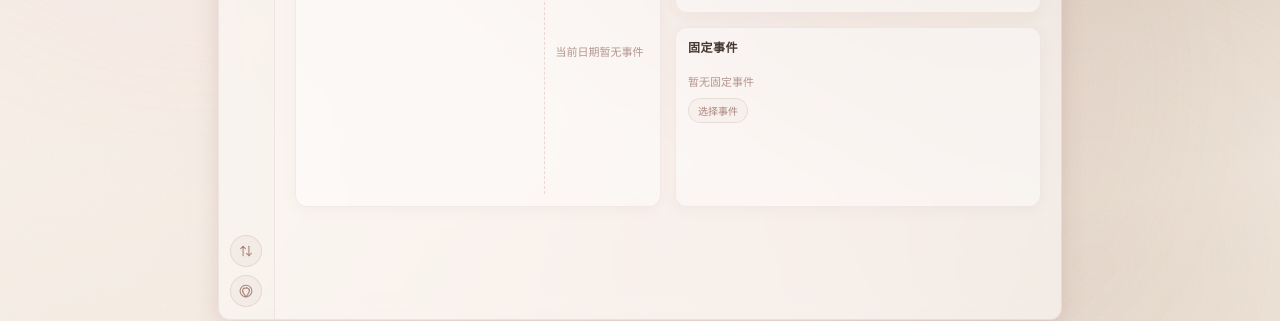
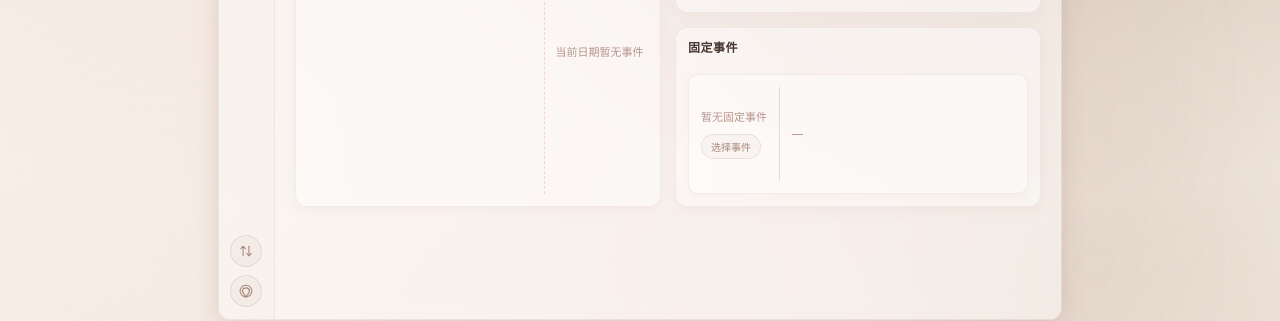
Before and after one commit to Yohilize/Memo-for-myself, a Vue app: page / in a window 1280 px wide. Shown: the part 416-737 px from the top of the page. Built offline with nearby package versions, Linux system fonts and the light colour scheme.

Commit message:
新增
新增固定事件侧边显示事件内容

```diff
--- a/src/components/dashboard/DashboardWidgetArea.vue
+++ b/src/components/dashboard/DashboardWidgetArea.vue
@@ -171,6 +171,18 @@ function pinnedTimeText(event: TimeEvent): string {
     case 'idea':
       return '灵感记录'
   }
+}
+
+const priorityLabelByPriority: Record<'low' | 'medium' | 'high', string> = {
+  low: '低',
+  medium: '中',
+  high: '高',
+}
+
+/** 提取固定事件右侧可展示的正文：idea 优先 content，其余统一展示 notes（无则为空串）。 */
+function pinnedBodyText(event: TimeEvent): string {
+  if (event.type === 'idea') return event.content || event.notes
+  return event.notes
 }
 
 function selectPinnedEvent(event: TimeEvent): void {
@@ -375,25 +387,18 @@ function onDragStart(widgetId: DashboardWidgetId, event: PointerEvent): void {
       </header>
 
       <div class="db-pinned-body">
-        <template v-if="pinnedEvent">
+        <div class="db-pinned-card">
+          <!-- 左列：事件标题 + 选择事件/取消固定。列宽由内容自适应，分割线随其右端定位 -->
+          <div class="db-pinned-left">
             <button
-            class="db-pinned-summary"
+              v-if="pinnedEvent"
+              class="db-pinned-titlebtn"
               type="button"
               :title="`${pinnedEvent.title} · 点击编辑`"
               @click="emit('edit-event', pinnedEvent)"
             >
               <span class="db-pinned-title">{{ pinnedEvent.title }}</span>
-            <span class="db-pinned-meta">
-              {{ pinnedDateText(pinnedEvent) }} · {{ pinnedTimeText(pinnedEvent) }}
-            </span>
-            <span class="db-pinned-meta">
-              {{ props.typeLabelByType[pinnedEvent.type] ?? pinnedEvent.type }}
-              <template v-if="pinnedEvent.type !== 'idea'">
-                · {{ statusLabelByStatus[pinnedDisplayStatus(pinnedEvent)] ?? pinnedDisplayStatus(pinnedEvent) }}
-              </template>
-            </span>
             </button>
-        </template>
             <div v-else class="db-pinned-empty">暂无固定事件</div>
             <div class="db-pinned-controls">
               <button
@@ -411,6 +416,39 @@ function onDragStart(widgetId: DashboardWidgetId, event: PointerEvent): void {
               >
                 取消固定
               </button>
+            </div>
+          </div>
+
+          <!-- 分割线：位置由左列内容宽度自适应，不写死固定比例 -->
+          <div class="db-pinned-divider" aria-hidden="true"></div>
+
+          <!-- 右列：固定事件具体内容（按事件类型显示合适信息） -->
+          <div class="db-pinned-right">
+            <div v-if="pinnedEvent" class="db-pinned-right-content">
+              <div class="db-pinned-type-row">
+                <BaseBadge :color="props.typeColorByType[pinnedEvent.type] ?? 'var(--color-text-tertiary)'">
+                  {{ props.typeLabelByType[pinnedEvent.type] ?? pinnedEvent.type }}
+                </BaseBadge>
+                <span
+                  v-if="pinnedEvent.type !== 'idea'"
+                  class="db-pinned-status"
+                >
+                  {{ statusLabelByStatus[pinnedDisplayStatus(pinnedEvent)] ?? pinnedDisplayStatus(pinnedEvent) }}
+                </span>
+              </div>
+              <div class="db-pinned-time">
+                {{ pinnedDateText(pinnedEvent) }} · {{ pinnedTimeText(pinnedEvent) }}
+              </div>
+              <div v-if="pinnedEvent.type === 'deadline'" class="db-pinned-extra">
+                优先级：{{ priorityLabelByPriority[pinnedEvent.priority] ?? pinnedEvent.priority }}
+              </div>
+              <p v-if="pinnedBodyText(pinnedEvent)" class="db-pinned-desc">{{ pinnedBodyText(pinnedEvent) }}</p>
+              <div v-if="pinnedEvent.tags.length" class="db-pinned-tags">
+                <span v-for="tag in pinnedEvent.tags" :key="tag" class="db-pinned-tag">#{{ tag }}</span>
+              </div>
+            </div>
+            <div v-else class="db-pinned-right-empty">—</div>
+          </div>
         </div>
       </div>
 
@@ -876,19 +914,34 @@ function onDragStart(widgetId: DashboardWidgetId, event: PointerEvent): void {
   min-height: 0;
   flex: 1;
   display: flex;
-  flex-direction: column;
-  justify-content: flex-start;
-  align-items: flex-start;
-  gap: 8px;
+  align-items: stretch;
   padding: 4px 12px 12px;
 }
-.db-pinned-summary {
+/* —— 左右结构卡片：左列宽由内容自适应，分割线随其右端定位（不写死比例）—— */
+.db-pinned-card {
+  display: flex;
+  align-items: stretch;
+  gap: 0;
+  width: 100%;
+  min-width: 0;
+  padding: 12px;
+  border: 1px solid var(--surface-border);
+  border-radius: calc(var(--surface-radius) - 2px);
+  background: color-mix(in srgb, var(--surface-bg) 82%, transparent);
+  box-shadow: 0 2px 10px color-mix(in srgb, var(--color-primary) 6%, transparent);
+}
+.db-pinned-left {
+  flex: 0 1 auto;
+  min-width: 0;
   display: flex;
   flex-direction: column;
+  justify-content: center;
   align-items: flex-start;
-  gap: 5px;
-  width: 100%;
-  min-width: 0;
+  gap: 9px;
+  padding-right: 12px;
+}
+.db-pinned-titlebtn {
+  max-width: 100%;
   padding: 0;
   border: 0;
   background: transparent;
@@ -896,11 +949,12 @@ function onDragStart(widgetId: DashboardWidgetId, event: PointerEvent): void {
   text-align: left;
   cursor: pointer;
 }
-.db-pinned-summary:hover .db-pinned-title {
+.db-pinned-titlebtn:hover .db-pinned-title {
   color: var(--color-primary);
 }
 .db-pinned-title {
-  width: 100%;
+  display: block;
+  max-width: 220px;
   overflow: hidden;
   color: var(--color-text-primary);
   font-size: 13px;
@@ -910,14 +964,86 @@ function onDragStart(widgetId: DashboardWidgetId, event: PointerEvent): void {
   white-space: nowrap;
   transition: color var(--duration-fast) var(--ease-out);
 }
-.db-pinned-meta {
-  max-width: 100%;
+.db-pinned-divider {
+  flex: 0 0 1px;
+  align-self: stretch;
+  background: color-mix(in srgb, var(--color-accent) 22%, var(--surface-border));
+}
+.db-pinned-right {
+  flex: 1 1 0;
+  min-width: 0;
+  min-height: 0;
+  padding-left: 12px;
+  display: flex;
+  flex-direction: column;
+  align-items: stretch;
+  justify-content: center;
   overflow: hidden;
+}
+.db-pinned-right-content {
+  display: flex;
+  flex-direction: column;
+  gap: 6px;
+  min-width: 0;
+  max-height: 100%;
+  overflow: hidden;
+}
+.db-pinned-type-row {
+  display: flex;
+  align-items: center;
+  flex-wrap: wrap;
+  gap: 6px;
+  min-width: 0;
+}
+.db-pinned-status {
+  min-width: 0;
+  overflow: hidden;
+  text-overflow: ellipsis;
+  white-space: nowrap;
+  color: var(--color-text-tertiary);
+  font-size: 9px;
+}
+.db-pinned-time {
+  min-width: 0;
+  overflow: hidden;
+  text-overflow: ellipsis;
+  white-space: nowrap;
+  color: var(--color-text-secondary);
+  font-size: 10px;
+}
+.db-pinned-extra {
   color: var(--color-text-tertiary);
   font-size: 10px;
-  line-height: 1.35;
-  text-overflow: ellipsis;
-  white-space: nowrap;
+}
+.db-pinned-desc {
+  margin: 0;
+  color: var(--color-text-secondary);
+  font-size: 10px;
+  line-height: 1.5;
+  white-space: pre-wrap;
+  word-break: break-word;
+  display: -webkit-box;
+  -webkit-line-clamp: 3;
+  -webkit-box-orient: vertical;
+  overflow: hidden;
+}
+.db-pinned-tags {
+  display: flex;
+  flex-wrap: wrap;
+  gap: 4px;
+}
+.db-pinned-tag {
+  display: inline-block;
+  padding: 1px 7px;
+  font-size: 9px;
+  border-radius: 999px;
+  background: var(--color-accent-2-soft);
+  color: var(--color-text-secondary);
+  font-weight: var(--font-medium);
+}
+.db-pinned-right-empty {
+  color: var(--color-text-tertiary);
+  font-size: 11px;
 }
 .db-pinned-unpin,
 .db-pinned-select {
```
Lines whose indentation alone changed are shown as unchanged.
